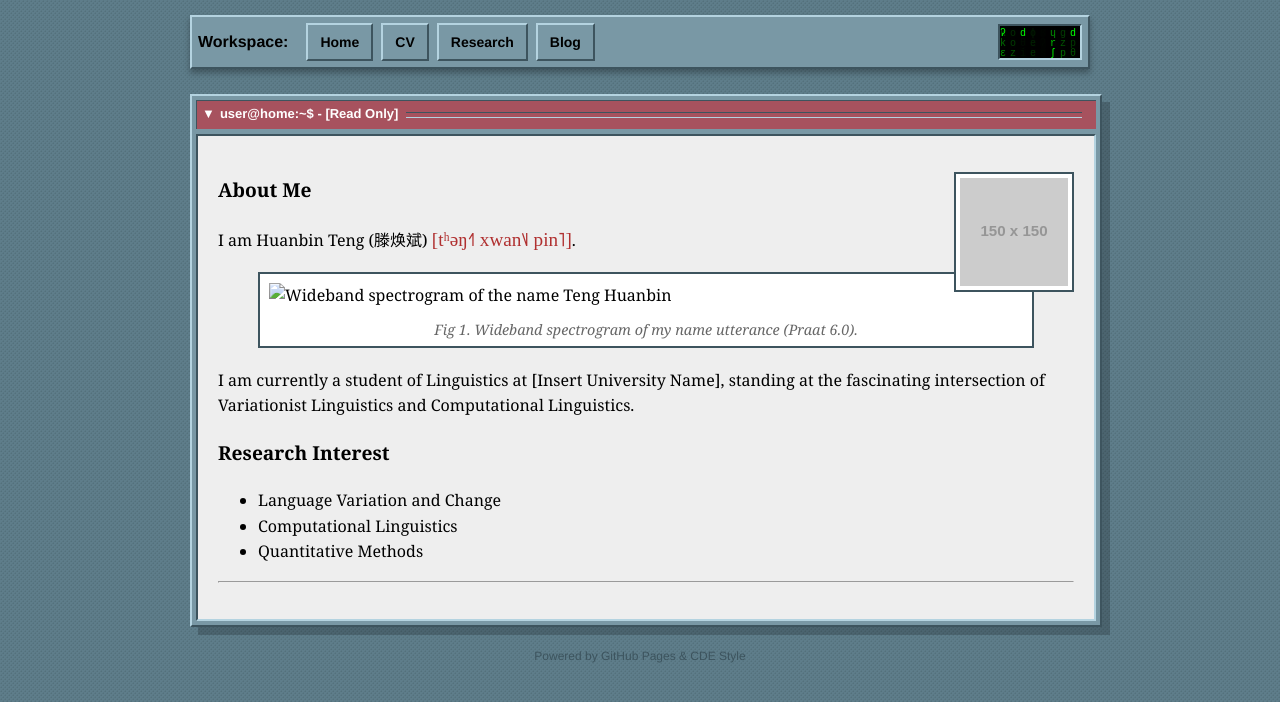
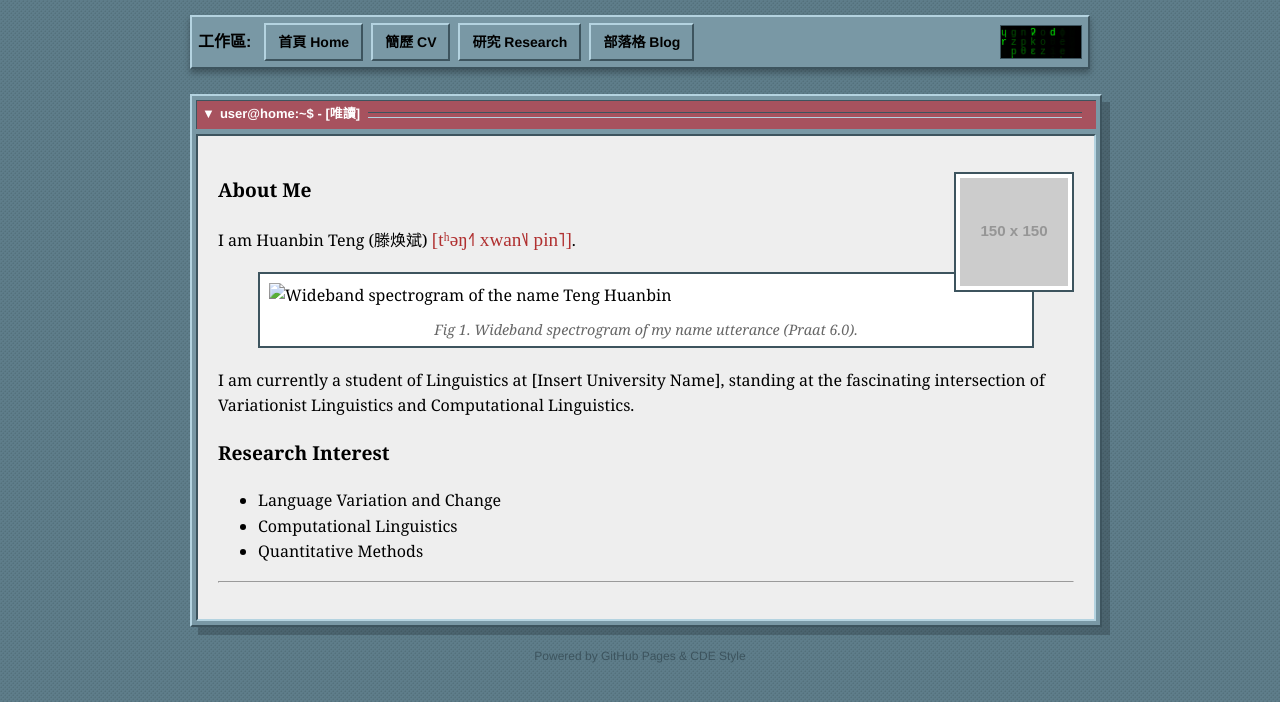
Before and after one commit to ZJWXTHB/zjwxthb.github.io, a Jekyll site: the page built from index.md, in a window 1280 px wide. Shown: the top 702 px of the page. Built offline with Jekyll 4.4.1, drawn with Linux system fonts in a browser that asks for light colours.

Commit message:
Update default.html

```diff
--- a/_layouts/default.html
+++ b/_layouts/default.html
@@ -1,12 +1,13 @@
 <!DOCTYPE html>
-<html lang="zh-CN">
+<html lang="zh-TW">
 <head>
   <meta charset="utf-8">
   <meta name="viewport" content="width=device-width, initial-scale=1">
   <title>{{ page.title }} | Desktop</title>
 
-  <link rel="stylesheet" href="/assets/css/style.css?v=5">
+  <link rel="stylesheet" href="/assets/css/style.css?v=7">
 
+  <!-- MathJax 數學公式支援 -->
   <script type="text/javascript" id="MathJax-script" async
     src="https://cdn.jsdelivr.net/npm/mathjax@3/es5/tex-mml-chtml.js">
   </script>
@@ -19,7 +20,7 @@
     };
   </script>
 
-  <!-- 小控件样式 -->
+  <!-- 小工具樣式 -->
   <style>
     .ling-widget {
       display: flex;
@@ -27,11 +28,11 @@
       justify-content: center;
       background: #000;
       padding: 0;
-      /* 移除文字颜色设置，交给 Canvas 处理 */
       height: 32px;
-      width: 80px;
+      width: 80px; /* 預設寬度，手機上會被 CSS 覆蓋為 100% */
       overflow: hidden;
       position: relative;
+      border: 1px solid #3d545e;
     }
 
     #ipa-widget-canvas {
@@ -47,29 +48,31 @@
 
 <div class="container">
 
-  <!-- 1. 顶部面板 -->
+  <!-- 1. 頂部面板 (Front Panel) -->
   <div class="front-panel cde-outset">
-    <div style="font-weight:bold; margin-right:10px;">Workspace:</div>
+    <!-- 增加類名 nav-label 以便手機隱藏 -->
+    <div class="nav-label">工作區:</div>
 
-    <a href="/" class="cde-btn">Home</a>
-    <a href="/cv" class="cde-btn">CV</a>
-    <a href="/publications" class="cde-btn">Research</a>
-    <a href="#blog" class="cde-btn">Blog</a>
+    <a href=" " class="cde-btn">首頁 Home</a >
+    <a href="/cv" class="cde-btn">簡歷 CV</a >
+    <a href="/publications" class="cde-btn">研究 Research</a >
+    <a href="#blog" class="cde-btn">部落格 Blog</a >
 
-    <div style="flex-grow:1;"></div>
+    <!-- 增加類名 nav-spacer 以便手機隱藏 -->
+    <div class="nav-spacer"></div>
 
-    <!-- 语言学特色组件：微型 IPA 字符雨 -->
+    <!-- 語言學特色組件：微型 IPA 字符雨 -->
     <div class="cde-inset ling-widget" title="IPA Stream">
       <canvas id="ipa-widget-canvas"></canvas>
     </div>
   </div>
 
-  <!-- 2. 主窗口 -->
+  <!-- 2. 主視窗 (Main Window) -->
   <div class="main-window cde-outset">
     <div class="title-bar active">
       <span>▼</span>
-      <span style="margin-left:5px;">
-        {% if page.title %}{{ page.title }}{% else %}Text Editor{% endif %} - [Read Only]
+      <span style="margin-left:5px; overflow: hidden; text-overflow: ellipsis; white-space: nowrap;">
+        {% if page.title %}{{ page.title }}{% else %}Text Editor{% endif %} - [唯讀]
       </span>
       <div class="grip-lines"></div>
       <!-- No buttons -->
@@ -86,36 +89,51 @@
 
 </div>
 
-<!-- IPA 字符雨动画脚本 -->
+<!-- IPA 字符雨動畫腳本 -->
 <script>
   (function() {
     const canvas = document.getElementById('ipa-widget-canvas');
+    if (!canvas) return;
+
     const ctx = canvas.getContext('2d');
 
-    // 设置画布内部分辨率与 CSS 显示尺寸一致
-    const width = 80;
-    const height = 32;
-    canvas.width = width;
-    canvas.height = height;
+    // 動態調整 Canvas 內部尺寸以匹配 CSS 尺寸
+    function resizeCanvas() {
+        const rect = canvas.parentElement.getBoundingClientRect();
+        canvas.width = rect.width;
+        canvas.height = rect.height;
+    }
 
-    // 国际音标字符集
+    window.addEventListener('resize', resizeCanvas);
+    resizeCanvas(); // 初始化
+
+    // IPA 國際音標字符集
     const ipaChars = "əʃʒŋθðʔχʁβɸɥmrnwtskzpbtdkgaeiouɛɔɑ";
     const charArray = ipaChars.split('');
 
-    const fontSize = 10; // 小字体适配微型窗口
-    const columns = width / fontSize;
+    const fontSize = 10;
+    // 根據寬度計算列數
+    let columns = Math.floor(canvas.width / fontSize);
+    let drops = [];
 
-    const drops = [];
-    for(let i = 0; i < columns; i++) {
-      drops[i] = Math.random() * -10; // 随机起始位置
+    function initDrops() {
+        columns = Math.floor(canvas.width / fontSize);
+        drops = [];
+        for(let i = 0; i < columns; i++) {
+            drops[i] = Math.random() * -10;
+        }
     }
 
+    initDrops();
+    // 視窗大小改變時重置雨滴
+    window.addEventListener('resize', initDrops);
+
     function draw() {
-      // 黑色背景，带透明度以产生拖尾效果
+      // 黑色背景，帶透明度以產生拖尾效果
       ctx.fillStyle = 'rgba(0, 0, 0, 0.25)';
-      ctx.fillRect(0, 0, width, height);
+      ctx.fillRect(0, 0, canvas.width, canvas.height);
 
-      // 荧光绿文字
+      // 螢光綠文字
       ctx.fillStyle = '#0f0';
       ctx.font = fontSize + 'px monospace';
 
@@ -123,15 +141,14 @@
         const text = charArray[Math.floor(Math.random() * charArray.length)];
         ctx.fillText(text, i * fontSize, drops[i] * fontSize);
 
-        // 随机重置回顶部，形成循环雨
-        if(drops[i] * fontSize > height && Math.random() > 0.9) {
+        // 隨機重置回頂部
+        if(drops[i] * fontSize > canvas.height && Math.random() > 0.9) {
           drops[i] = 0;
         }
         drops[i]++;
       }
     }
 
-    // 动画循环
     setInterval(draw, 60);
   })();
 </script>
```
